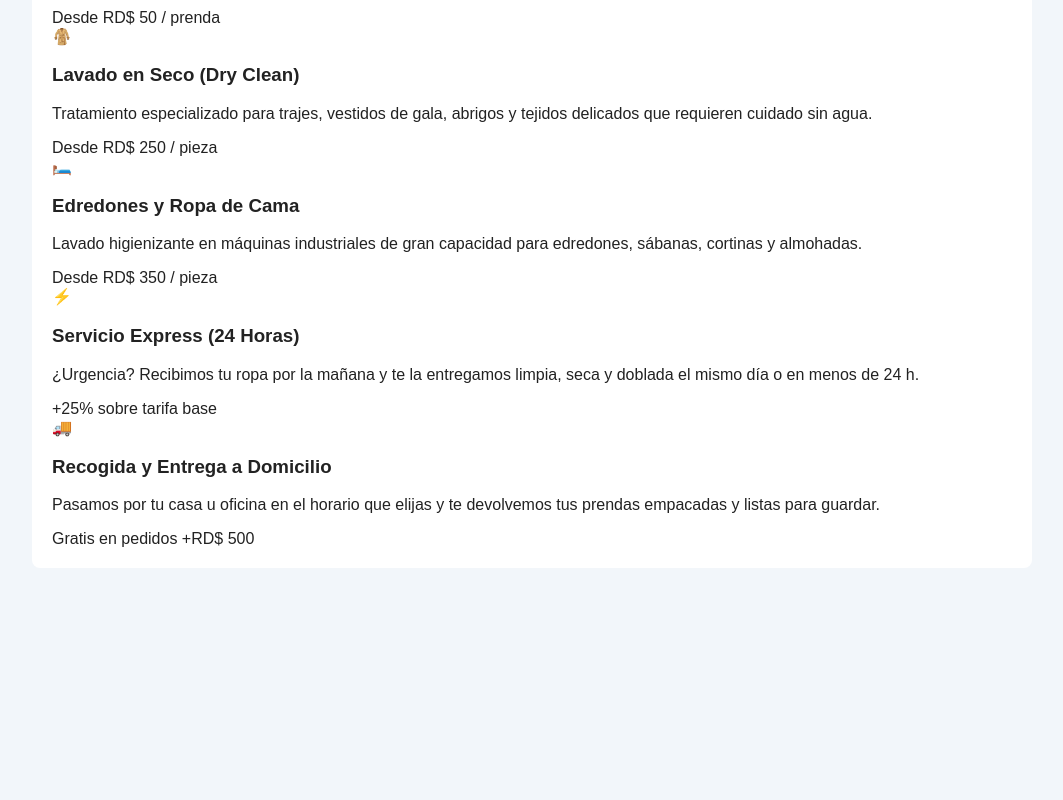
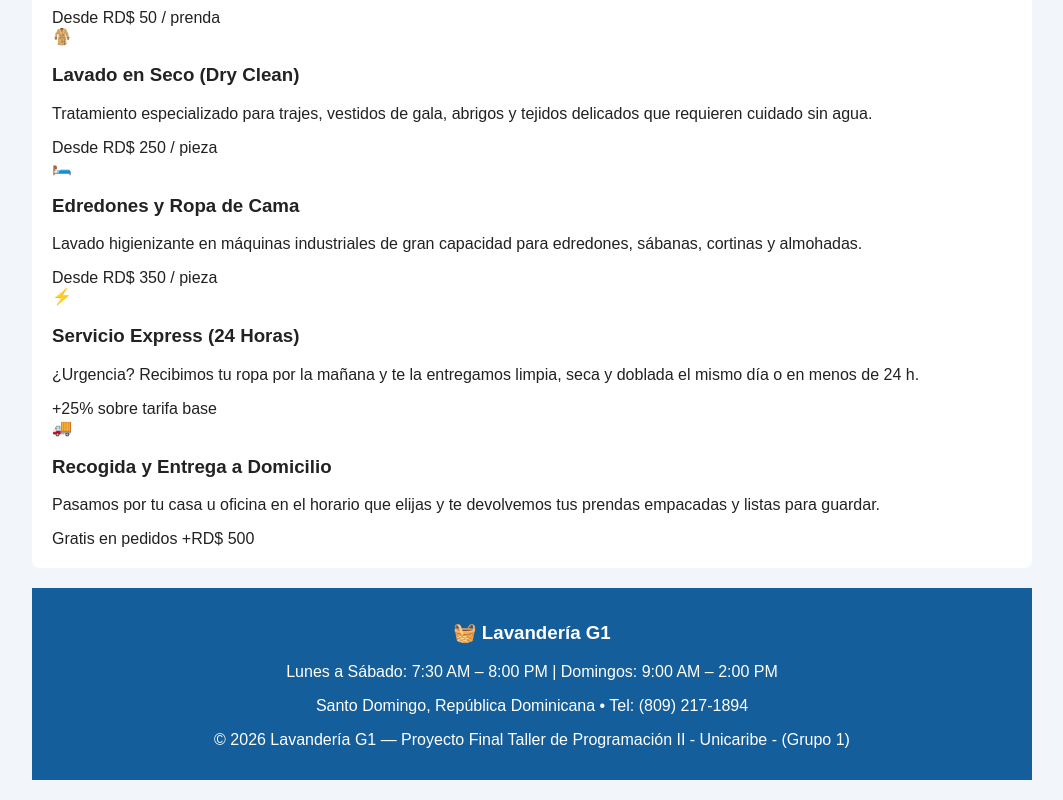
Before and after one commit to Joselfut/lavanderia-g1-trabajofinal, a plain HTML site: page lavanderia-g1/index.html in a window 1280 px wide. Shown: the part 745-1545 px from the top of the page, without its empty margins (108-1171 px from the left). Before the commit the page ends 1333 px from the top, so only its background shows below. Drawn offline with Linux system fonts and the light colour scheme.

Commit message:
Add footer and participants name section to index.html

```diff
--- a/lavanderia-g1/index.html
+++ b/lavanderia-g1/index.html
@@ -90,3 +90,32 @@
                 </div>
             </div>
         </section>
+                    <!-- SECCIÓN MULTIMEDIA: IMÁGENES Y VIDEO (MARCO ANTONIO MORENO BASILIO) -->
+
+
+                         <!-- Galería de imágenes con rutas relativas -->
+
+
+                         <!-- Video promocional / demostrativo con ruta relativa -->
+
+
+        <!-- SECCIÓN CAPTURA DE DATOS / FORMULARIO (HANDEL BLADIMIR DE LA ROSA MARTINEZ) -->
+
+         <!-- Contenedor donde JavaScript muestra la confirmación o errores -->
+
+        <!-- PIE DE PÁGINA (Jose Luis Fuertes) -->
+    <footer class="footer">
+        <div class="container footer-content">
+            <div>
+                <h3>🧺 Lavandería G1</h3>
+                <p>Lunes a Sábado: 7:30 AM – 8:00 PM | Domingos: 9:00 AM – 2:00 PM</p>
+                <p>Santo Domingo, República Dominicana • Tel: (809) 217-1894</p>
+            </div>
+            <p class="copyright">&copy; 2026 Lavandería G1 — Proyecto Final Taller de Programación II - Unicaribe - (Grupo 1)</p>
+        </div>
+    </footer>
+
+    <!-- Ruta relativa al archivo JavaScript -->
+    <script src="js/app.js"></script>
+</body>
+</html>
```
